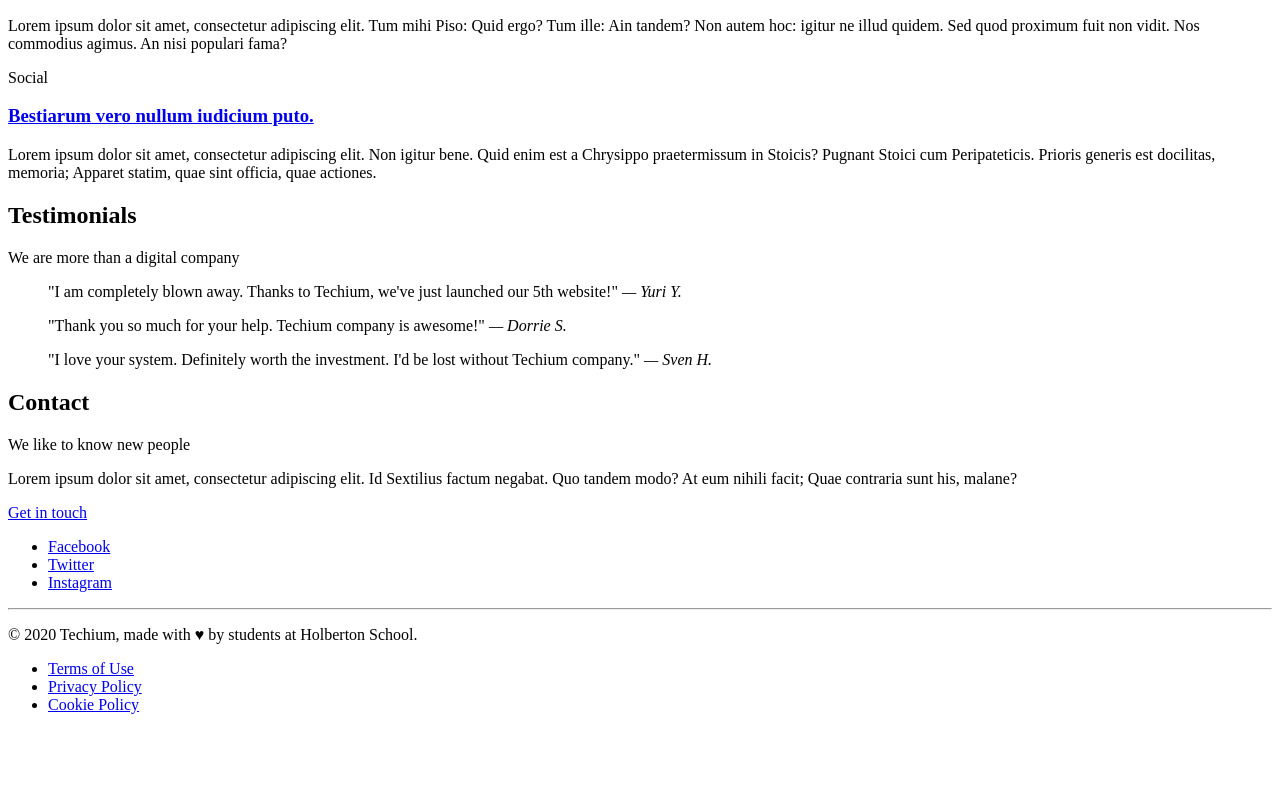
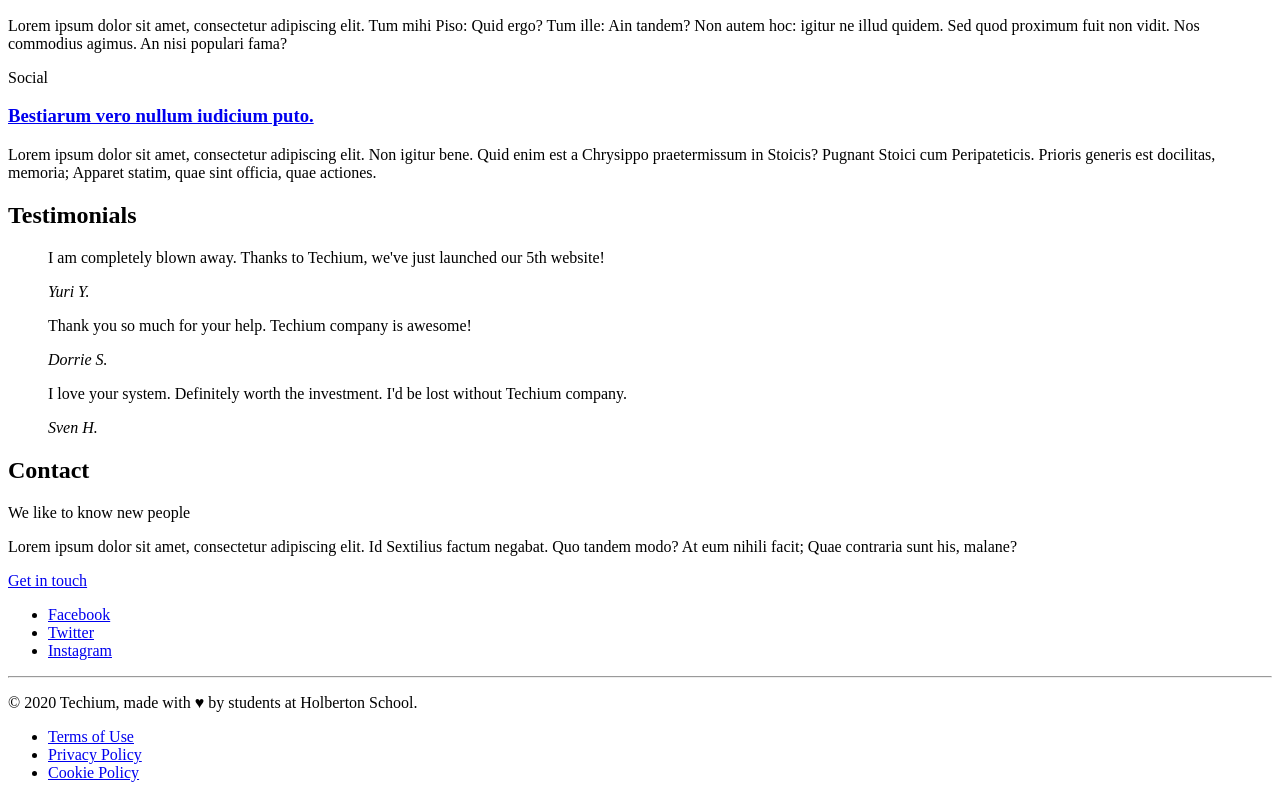
Before and after one commit to HitteAnzo/holbertonschool-web_front_end, a plain HTML site: page html_advanced/29-index.html in a window 1280 px wide. Shown: the part 1493-2291 px from the top of the page. Before the commit the page ends 2223 px from the top, so only its background shows below. Drawn offline with Linux system fonts and the light colour scheme.

Commit message:
refactor testimonials section for improved HTML structure

```diff
--- a/html_advanced/29-index.html
+++ b/html_advanced/29-index.html
@@ -152,25 +152,25 @@
             <div>
                 <header>
                     <h2>Testimonials</h2>
-                    <p>We are more than a digital company</p>
                 </header>
                 <div>
                     <article>
                         <blockquote>
-                            "I am completely blown away. Thanks to Techium, we've just launched our 5th website!"
-                            <cite>— Yuri Y.</cite>
+                            <p>I am completely blown away. Thanks to Techium, we've just launched our 5th website!</p>
+                            <cite>Yuri Y.</cite>
                         </blockquote>
                     </article>
                     <article>
                         <blockquote>
-                            "Thank you so much for your help. Techium company is awesome!"
-                            <cite>— Dorrie S.</cite>
+                            <p>Thank you so much for your help. Techium company is awesome!</p>
+                            <cite>Dorrie S.</cite>
                         </blockquote>
                     </article>
                     <article>
                         <blockquote>
-                            "I love your system. Definitely worth the investment. I'd be lost without Techium company."
-                            <cite>— Sven H.</cite>
+                            <p>I love your system. Definitely worth the investment. I'd be lost without Techium company.
+                            </p>
+                            <cite>Sven H.</cite>
                         </blockquote>
                     </article>
                 </div>
```
